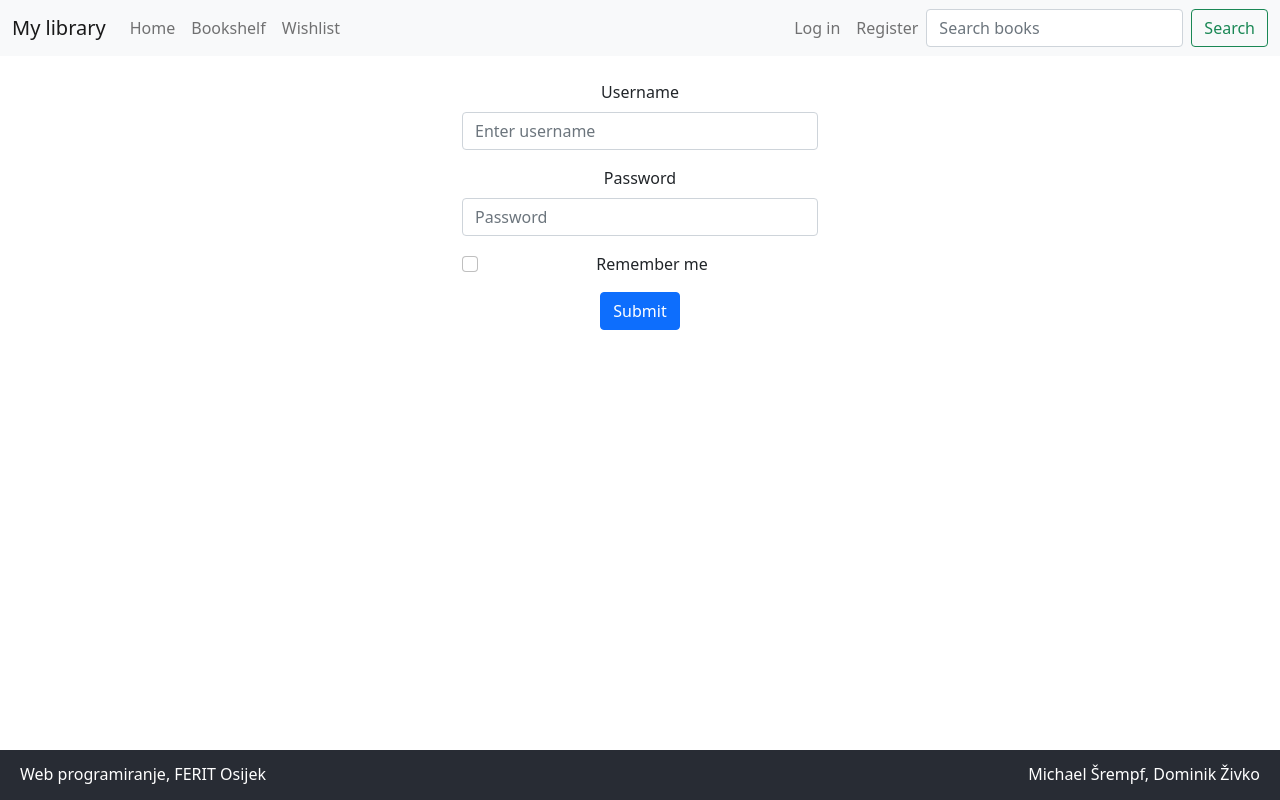
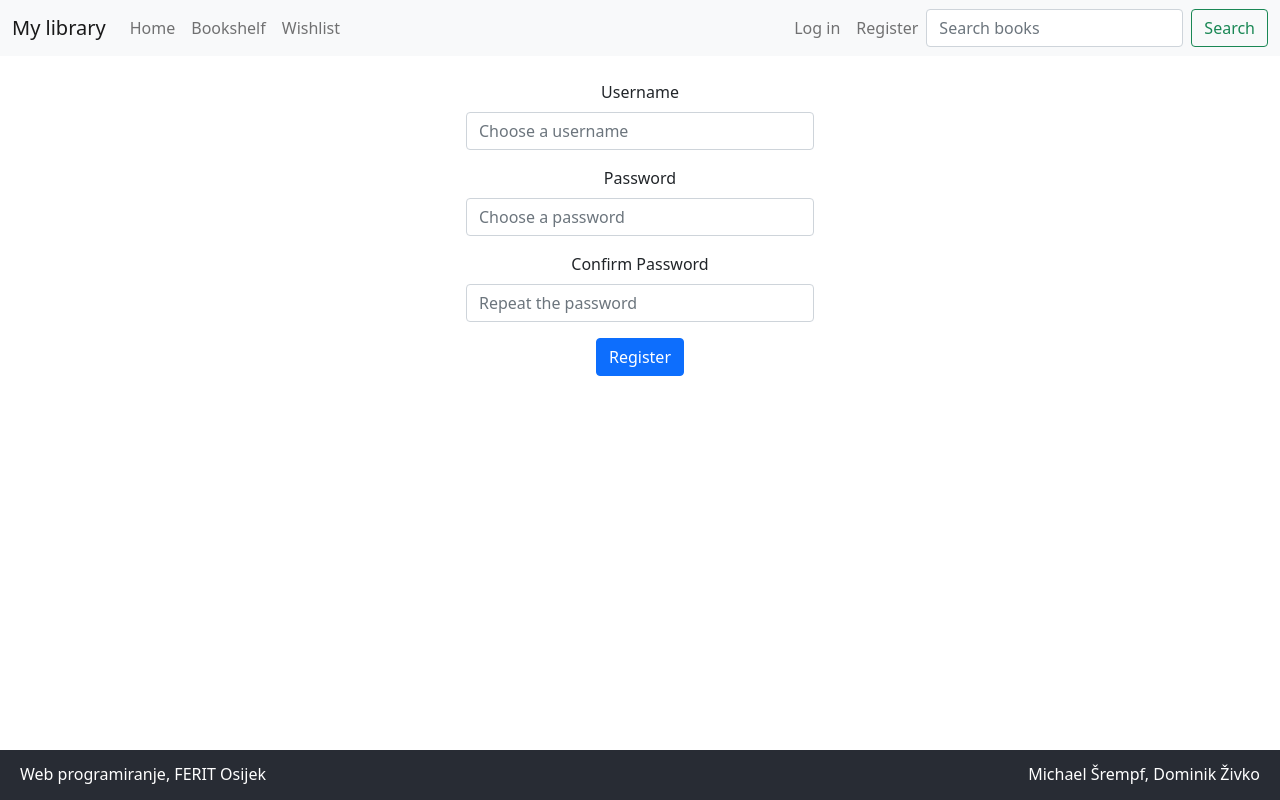
Before and after one commit to Altline/RMA_library, a React (Create React App) app in the folder client/: page /register in a window 1280 px wide. Built offline with nearby package versions, Linux system fonts and the light colour scheme.

Commit message:
Correct the registration page

```diff
--- a/client/src/pages/RegistrationPage.css
+++ /dev/null
@@ -1,4 +0,0 @@
-.checkbox > .form-check-input {
-    float: unset;
-    margin-right: 8px;
-}
--- a/client/src/pages/RegistrationPage.jsx
+++ b/client/src/pages/RegistrationPage.jsx
@@ -1,31 +1,37 @@
 import Form from "react-bootstrap/Form"
 import Button from "react-bootstrap/Button";
-import { Row, Col } from "react-bootstrap"
-import "./RegistrationPage.css"
+import { Row, Col, Container } from "react-bootstrap"
 
 export default function RegistrationPage() {
     return (
-        <Row>
+        <Container>
+            <Row className="text-align-start">
                 <Col lg={{ span: 4, offset: 4 }}>
                     <Form>
-                    <Form.Group className="mb-3" controlId="formBasicEmail">
+                        <Form.Group className="mb-3" controlId="formEmail">
                             <Form.Label>Username</Form.Label>
-                        <Form.Control type="email" placeholder="Enter username" />
+                            <Form.Control type="email" placeholder="Choose a username" />
                         </Form.Group>
 
-                    <Form.Group className="mb-3" controlId="formBasicPassword">
+                        <Form.Group className="mb-3" controlId="formPassword">
                             <Form.Label>Password</Form.Label>
-                        <Form.Control type="password" placeholder="Password" />
+                            <Form.Control type="password" placeholder="Choose a password" />
                         </Form.Group>
 
-                    <Form.Group lg={4} className="mb-3" controlId="formBasicCheckbox">
-                        <Form.Check className="checkbox" type="checkbox" label="Remember me" />
+                        <Form.Group className="mb-3" controlId="formPasswordConfirm">
+                            <Form.Label>Confirm Password</Form.Label>
+                            <Form.Control type="password" placeholder="Repeat the password" />
                         </Form.Group>
-                    <Button variant="primary" type="submit">
-                        Submit
-                    </Button>
                     </Form>
                 </Col>
             </Row>
+            <Row>
+                <Col>
+                    <Button variant="primary" type="submit">
+                        Register
+                    </Button>
+                </Col>
+            </Row>
+        </Container>
     );
 }
```
Lines whose indentation alone changed are shown as unchanged.
